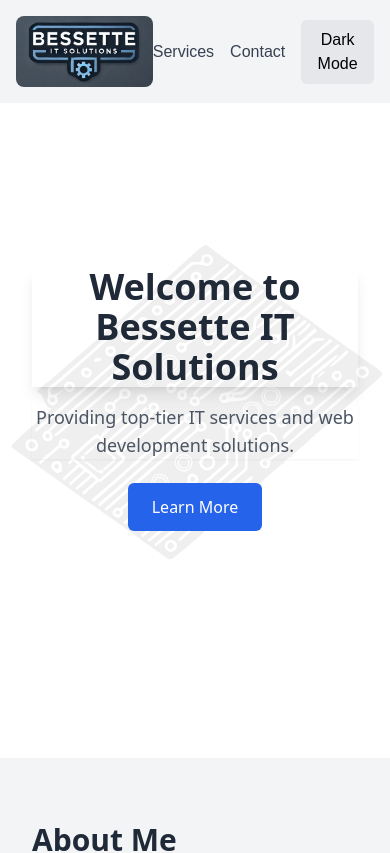
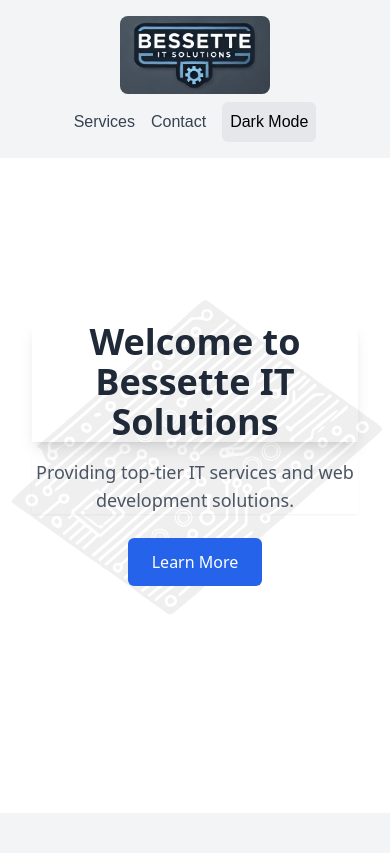
Before and after one commit to Wir3s/it_solutions, a Next.js app: page / in a window 390 px wide. Shown: the top 853 px of the page. Built offline with nearby package versions, Linux system fonts and the light colour scheme.

Commit message:
Added second line to nav on mobile, centered menu items vertically

```diff
--- a/components/layout/Navbar.tsx
+++ b/components/layout/Navbar.tsx
@@ -6,11 +6,9 @@
 
 export default function Navbar() {
   return (
-    <nav
-      className="w-full p-4 flex justify-between items-center bg-gray-100 dark:bg-gray-900"
-      aria-label="Main Navigation"
-    >
-      <Link href="/" className="text-xl font-bold text-gray-900 dark:text-white">
+<nav className="w-full p-4 bg-gray-100 dark:bg-gray-900 flex flex-col md:flex-row">
+  <div className="w-full flex justify-center md:justify-start">
+    <Link href="/">
       <Image
         src="/logo.png"
         alt="Bessette IT Solutions logo"
@@ -19,7 +17,8 @@
         className="rounded-lg"
       />
     </Link>
-      <div className="flex items-center space-x-4">
+  </div>
+  <div className="w-full flex items-center justify-center md:justify-end mt-2 md:mt-0 space-x-4">
     <Link
       href="/services"
       className="text-gray-700 dark:text-gray-300 hover:text-blue-600"
@@ -35,5 +34,6 @@
     <ThemeToggle />
   </div>
 </nav>
+
   );
 }
```
Lines whose indentation alone changed are shown as unchanged.
